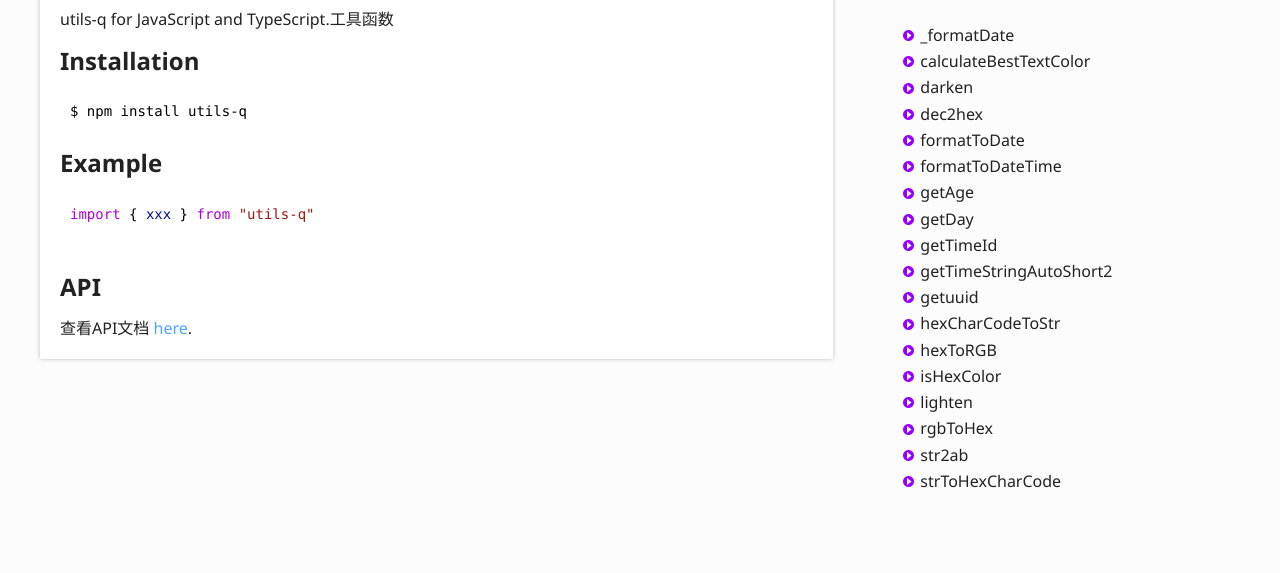
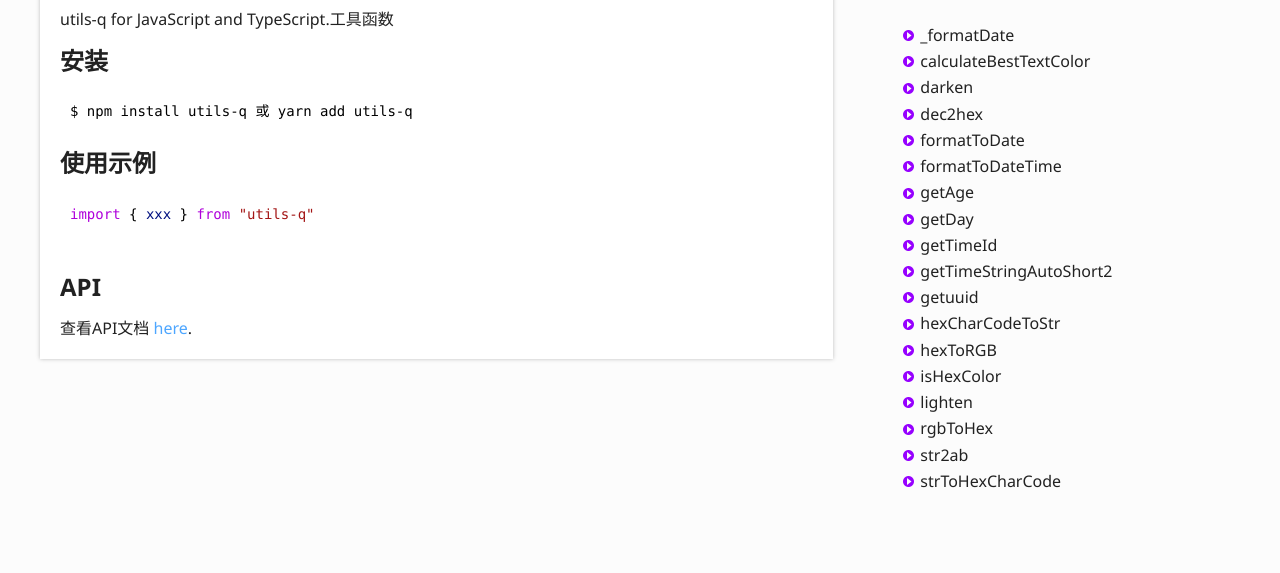
Before and after one commit to lrqnew/utils-q, a website: page docs/index.html in a window 1280 px wide. Shown: the part 227-800 px from the top of the page. Drawn offline with Linux system fonts and the light colour scheme.

Commit message:
docs: api文档

```diff
--- a/docs/index.html
+++ b/docs/index.html
@@ -2,8 +2,8 @@
  * @Author: lrqnew
  * @Date: 2021-12-15 15:17:47
  * @LastEditors: Please set LastEditors
- * @LastEditTime: 2021-12-16 11:54:26
- * @FilePath: \q-utils\README.MD
+ * @LastEditTime: 2022-06-27 14:28:33
+ * @FilePath: \utils-q\README.MD
  * @Description:
 -->
 
@@ -12,14 +12,14 @@
 </a>
 <p>utils-q for JavaScript and TypeScript.工具函数</p>
 
-<a href="#installation" id="installation" style="color: inherit; text-decoration: none;">
-  <h2>Installation</h2>
+<a href="#安装" id="安装" style="color: inherit; text-decoration: none;">
+  <h2>安装</h2>
 </a>
-<pre><code class="language-bash"><span class="hl-0">$ npm install utils-q</span>
+<pre><code class="language-bash"><span class="hl-0">$ npm install utils-q 或 yarn add utils-q</span>
 </code></pre>
 
-<a href="#example" id="example" style="color: inherit; text-decoration: none;">
-  <h2>Example</h2>
+<a href="#使用示例" id="使用示例" style="color: inherit; text-decoration: none;">
+  <h2>使用示例</h2>
 </a>
 <pre><code class="language-js"><span class="hl-1">import</span><span class="hl-0"> { </span><span class="hl-2">xxx</span><span class="hl-0"> } </span><span class="hl-1">from</span><span class="hl-0"> </span><span class="hl-3">&quot;utils-q&quot;</span><br/>
 </code></pre>
```
Also changed, not shown: README.MD.
